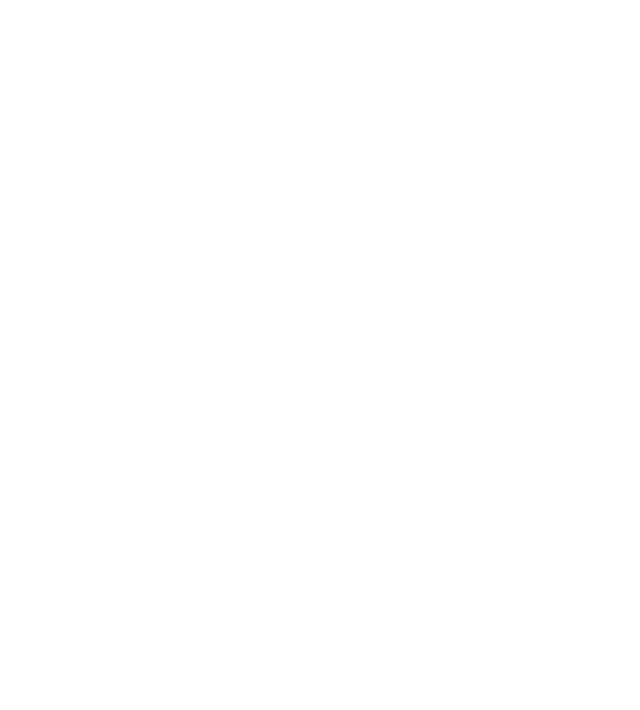
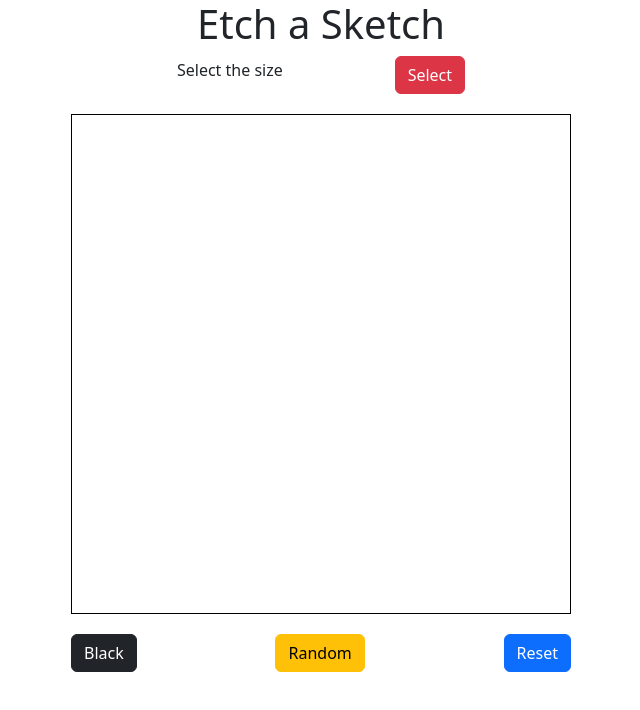
Before and after one commit to Dreb97/03-Etch-a-Sketch, a plain HTML site: page index.html in a window 1280 px wide. Shown: the whole page, without its empty margins (319-959 px from the left). Drawn offline with nearby package versions, Linux system fonts and the light colour scheme.

Commit message:
Styling the page

```diff
--- a/index.html
+++ b/index.html
@@ -5,9 +5,23 @@
     <meta name="viewport" content="width=device-width, initial-scale=1.0">
     <title>Etch-a-Sketch</title>
     <link rel="stylesheet" href="styles.css">
+    <link href="https://cdn.jsdelivr.net/npm/bootstrap@5.3.3/dist/css/bootstrap.min.css" rel="stylesheet" integrity="sha384-QWTKZyjpPEjISv5WaRU9OFeRpok6YctnYmDr5pNlyT2bRjXh0JMhjY6hW+ALEwIH" crossorigin="anonymous">
 </head>
 <body>
+    <h1>Etch a Sketch</h1>
 
+    <div class="header">
+        <h6>Select the size</h6>
+        <button id="popup" class="btn btn-danger">Select</button>
+    </div>
+
+    <div class="board"></div>
+
+    <div class="footer">
+        <button class="btn btn-dark">Black</button>
+        <button class="btn btn-warning">Random</button>
+        <button class="btn btn-primary">Reset</button>
+    </div>
     <script src="main.js"></script>
 </body>
 </html>
--- a/styles.css
+++ b/styles.css
@@ -0,0 +1,31 @@
+body {
+    display: flex;
+    justify-content: center;
+    align-items: center;
+    flex-direction: column;
+}
+
+.header {
+    display: flex;
+    flex-direction: row;
+    align-items: center;
+    width: 400px;
+    justify-content: space-around;
+    margin-bottom: 20px;
+}
+
+.footer {
+    display: flex;
+    flex-direction: row;
+    justify-content: space-between;
+    width: 500px;
+    align-items: center;
+    margin-top: 20px;
+}
+
+.board {
+    width: 500px;
+    height: 500px;
+    display: grid;
+    border: 1px solid black;
+}
```
